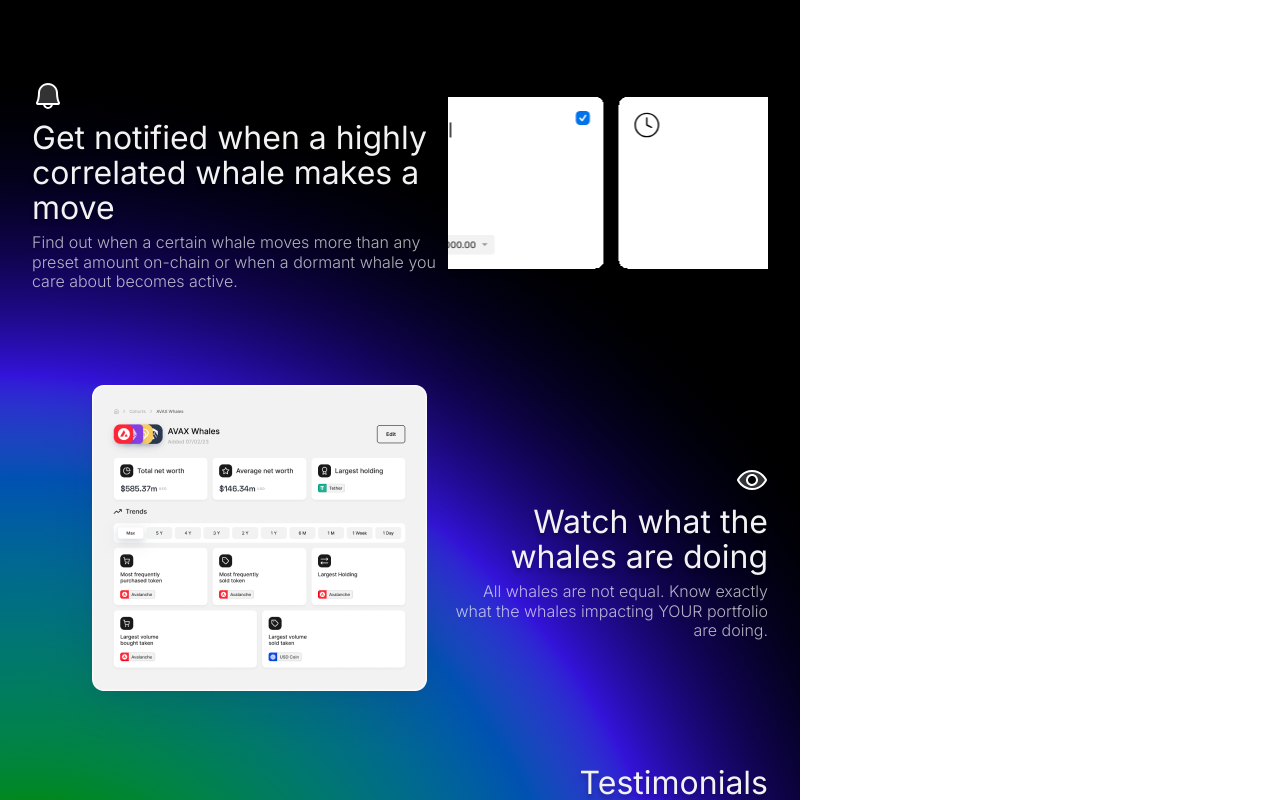
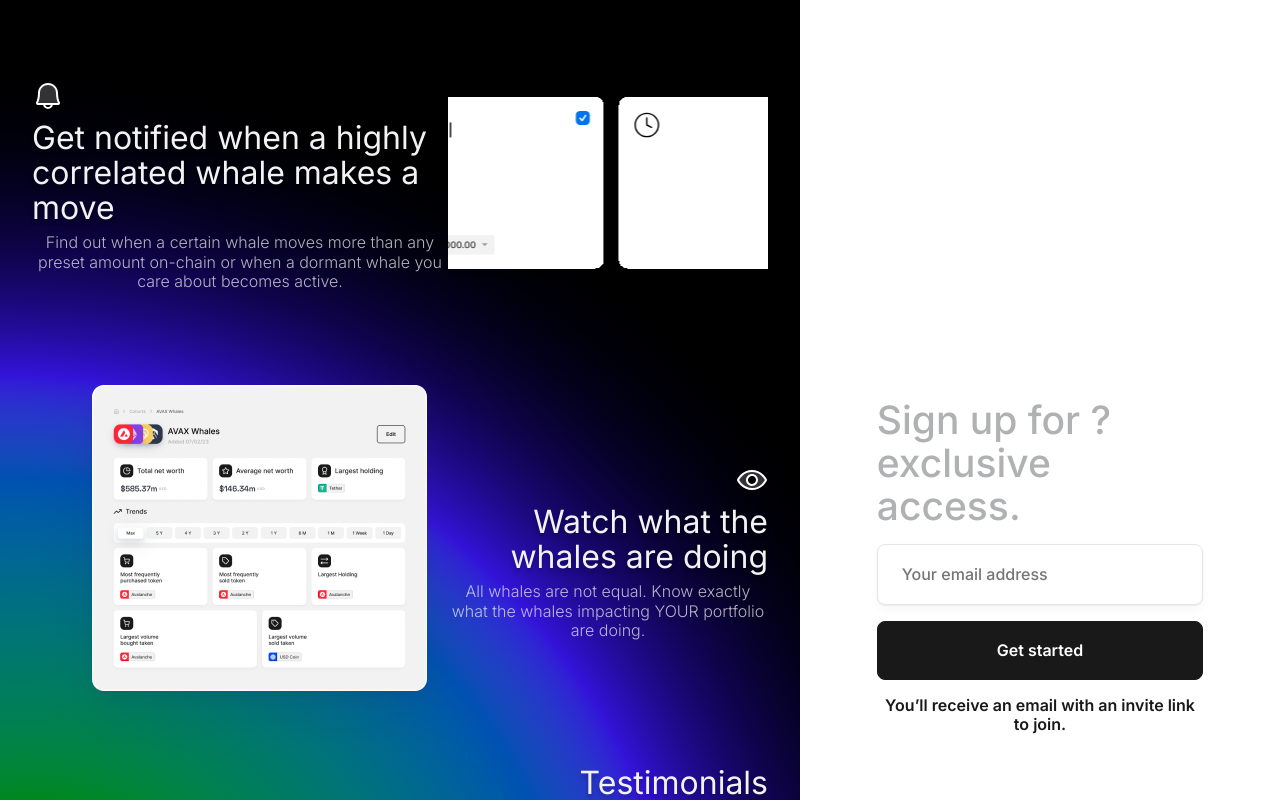
Before and after one commit to JyotiKM29/loch-login, a React (Create React App) app: page / in a window 1280 px wide. Shown: the top 800 px of the page. Built offline with nearby package versions, Linux system fonts and the light colour scheme.

Commit message:
login right UI is completed

```diff
--- a/src/Login.jsx
+++ b/src/Login.jsx
@@ -57,7 +57,16 @@ function Login() {
 
         </div>
       </div>
-      <div className={styles.login__right}></div>
+      <div className={styles.login__right}>
+        <div className={styles.form}>
+          <h4 className={styles.secandaryHeading}
+          style={{color:"#B0B1B3"}}
+          >Sign up for ? exclusive access.</h4>
+          <input type="email" placeholder="Your email address"/>
+          <button>Get started</button>
+          <p>You’ll receive an email with an invite link to join.</p>
+        </div>
+      </div>
     </div>
   );
 }
--- a/src/Style/global.modul.scss
+++ b/src/Style/global.modul.scss
@@ -1,15 +1,14 @@
-@import url('https://fonts.googleapis.com/css2?family=Inter:wght@100;200;300;400;500;600;700;800;900&display=swap');
+@import url("https://fonts.googleapis.com/css2?family=Inter:wght@100;200;300;400;500;600;700;800;900&display=swap");
 
-body{
-    font-family: 'Inter', sans-serif;
+body {
+  font-family: "Inter", sans-serif;
 }
 
-.primaryHeading{
-    color:  #F2F2F2;
+.primaryHeading {
+  color: #f2f2f2;
   text-shadow: 0px 4px 4px rgba(0, 0, 0, 0.25);
 
-
-font-family: 'Inter', sans-serif;
+  font-family: "Inter", sans-serif;
   // font-size: 31px;
   font-size: 2rem;
   font-style: normal;
@@ -17,8 +16,73 @@ font-weight: 400;
   line-height: 1.1;
 }
 
-.text{
-    color:  #f2f2f2bc;
+input {
+  display: flex;
+//   width: 340px;
+  width: 100%;
+  padding: 20px 24px;
+  align-items: center;
+  border-radius: 8px;
+  border: 1px solid var(--grey-100, #e5e5e6);
+  background: #fff;
+  color: var(--grey-200, #cacbcc);
+
+  /* Body */
+  font-family: Inter;
+  font-size: 16px;
+  font-style: normal;
+  font-weight: 500;
+  line-height: 120%; /* 19.2px */
+
+  /* ShadowDropdown */
+  box-shadow: 0px 1px 1px 0px rgba(0, 0, 0, 0.04),
+    0px 4px 10px 0px rgba(0, 0, 0, 0.04);
+}
+
+button {
+  display: flex;
+//   width: 340px;
+width: 100%;
+  height: 59px;
+  padding: 18px 28px;
+  justify-content: center;
+  align-items: center;
+  gap: 12px;
+  flex-shrink: 0;
+  border-radius: 8px;
+  border: 1px solid var(--grey-900, #19191a);
+  background: var(--grey-900, #19191a);
+  color: var(--White, #fff);
+  text-align: center;
+  /* Button Label */
+  font-family: Inter;
+  font-size: 16px;
+  font-style: normal;
+  font-weight: 600;
+  line-height: 120%; /* 19.2px */
+}
+p {
+  color: var(--grey-900, #19191a);
+  text-align: center;
+
+  /* Button Label */
+  font-family: Inter;
+  font-size: 16px;
+  font-style: normal;
+  font-weight: 600;
+  line-height: 120%; /* 19.2px */
+}
+.secandaryHeading {
+  color: #b0b1b3;
+
+  font-size: 39px;
+  font-style: normal;
+  font-weight: 500;
+  line-height: 1.1; /* 46.8px */
+}
+
+.text {
+  color: #f2f2f2bc;
 
   /* Body */
   // font-family: Inter;
@@ -28,23 +92,22 @@ font-weight: 300;
   line-height: 120%; /* 19.2px */
 }
 
-
-.block{
+.block {
   height: 100%;
   width: auto;
 }
 
-.testimonial{
+.testimonial {
   height: 10rem;
 }
 
-.cohort{
+.cohort {
   height: 100%;
   width: auto;
   object-fit: contain;
 }
 
-.hr{
+.hr {
   border: 0;
   height: 1px;
   background-color: #ffffff8d;
--- a/src/Style/login.module.scss
+++ b/src/Style/login.module.scss
@@ -24,6 +24,24 @@
   &__right {
     height: 100%;
     width: 100%;
+    padding: 50% 16% ;
+
+    display: flex;
+    align-items: center;
+    justify-content: center;
+
+
+    .form{
+        height: 100%;
+        width: 100%;
+
+        display: flex;
+        flex-direction: column;
+        align-items: center;
+        justify-content: center;
+        gap: 1rem;
+
+    }
   }
 }
 
@@ -149,3 +167,6 @@
 
 
 }
+.form{
+
+}
```
Lines whose indentation alone changed are shown as unchanged.
